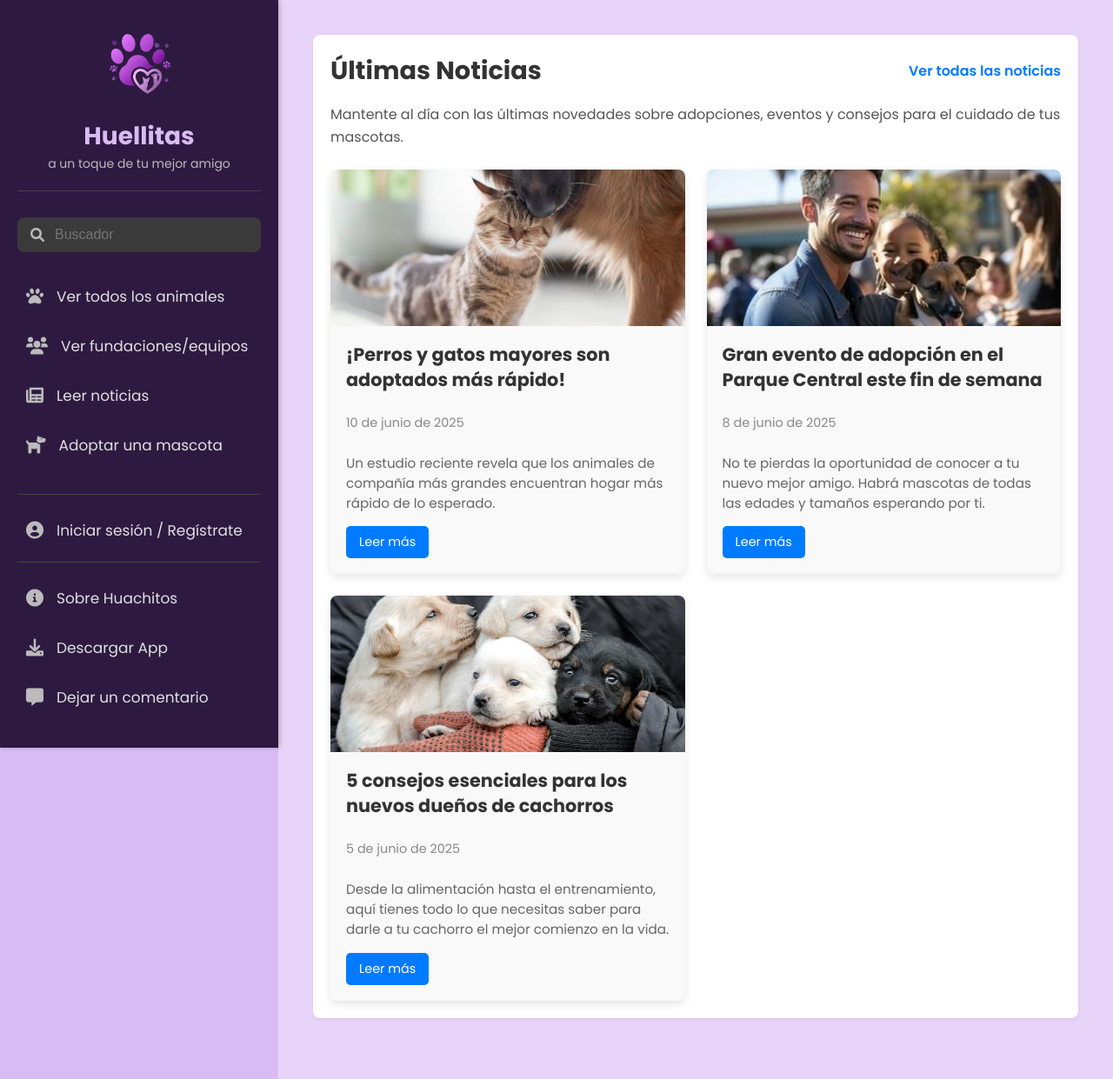
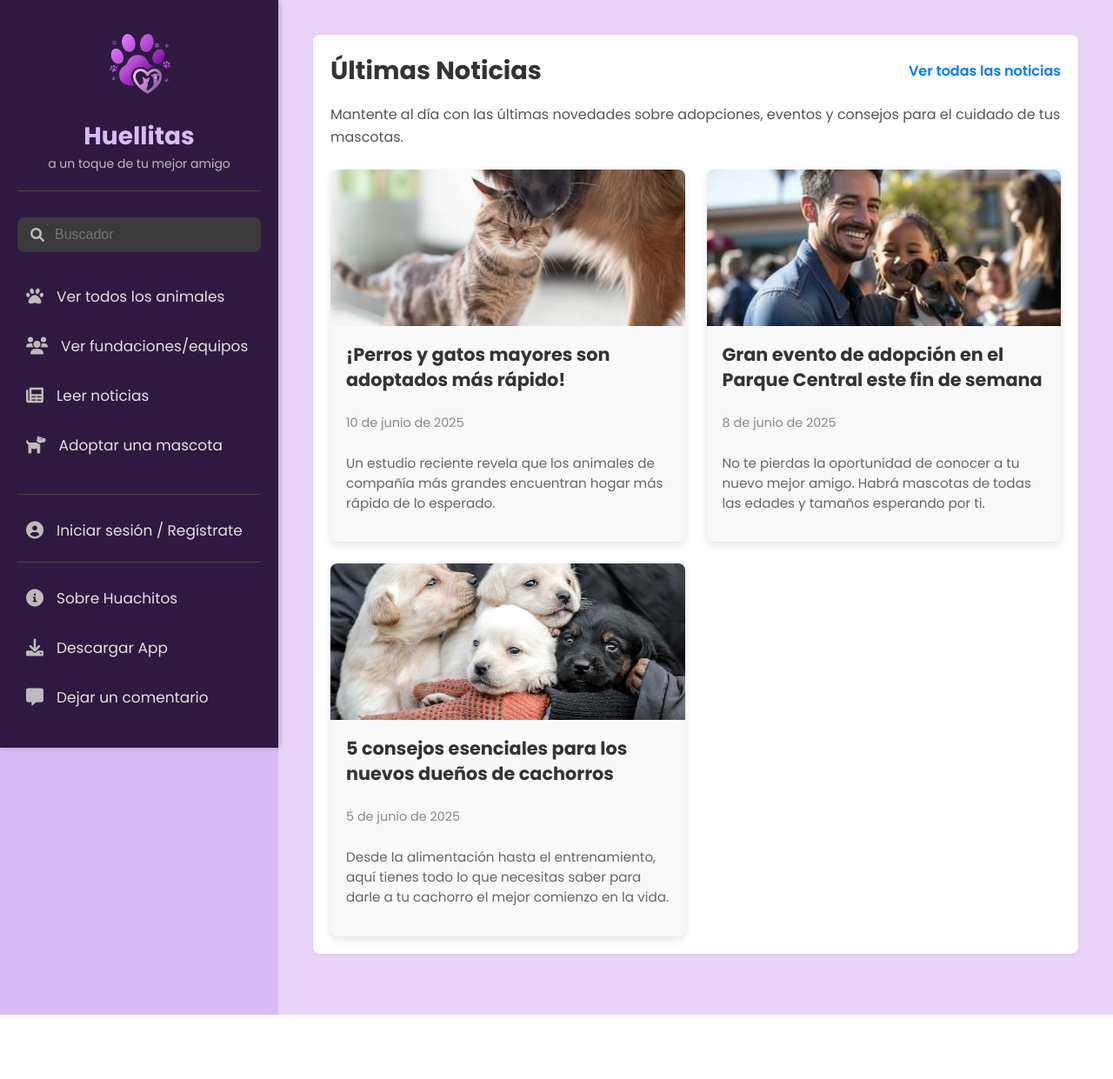
Before and after one commit to VictorCesun/ADOPCION, a Django app: page /noticias/ in a window 1280 px wide. Shown: the whole page at 87% size. After the commit the page ends 1167 px from the top, so only its background shows below. Run offline with Django 5.2, Linux system fonts and the light colour scheme.

Commit message:
Leer mas

```diff
--- a/adopcion_perros/api/templates/adopcion_perros/noticias.html
+++ b/adopcion_perros/api/templates/adopcion_perros/noticias.html
@@ -19,7 +19,6 @@
                 <p class="news-summary">
                     Un estudio reciente revela que los animales de compañía más grandes encuentran hogar más rápido de lo esperado.
                 </p>
-                <a href="#" class="read-more">Leer más</a>
             </div>
         </div>
 
@@ -31,7 +30,6 @@
                 <p class="news-summary">
                     No te pierdas la oportunidad de conocer a tu nuevo mejor amigo. Habrá mascotas de todas las edades y tamaños esperando por ti.
                 </p>
-                <a href="#" class="read-more">Leer más</a>
             </div>
         </div>
 
@@ -43,7 +41,6 @@
                 <p class="news-summary">
                     Desde la alimentación hasta el entrenamiento, aquí tienes todo lo que necesitas saber para darle a tu cachorro el mejor comienzo en la vida.
                 </p>
-                <a href="#" class="read-more">Leer más</a>
             </div>
         </div>
     </div>
```
